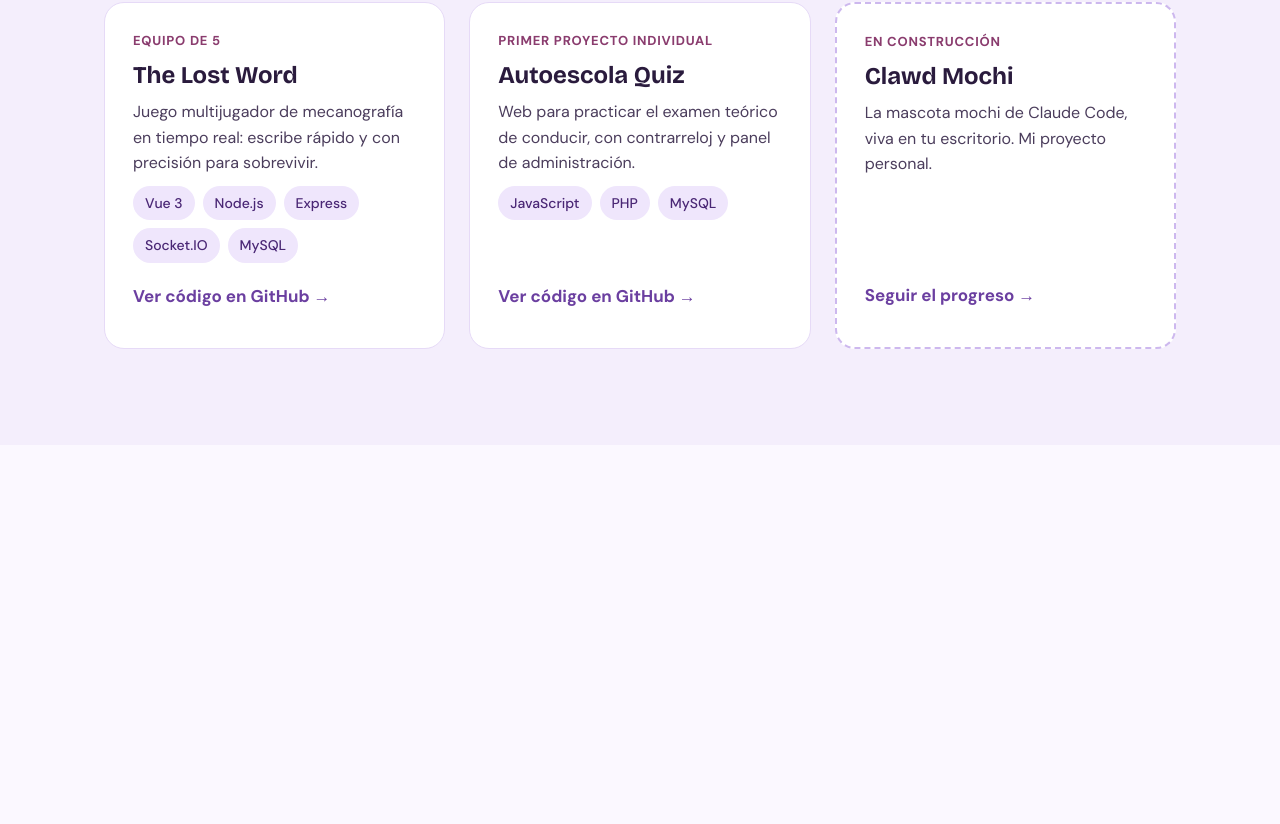
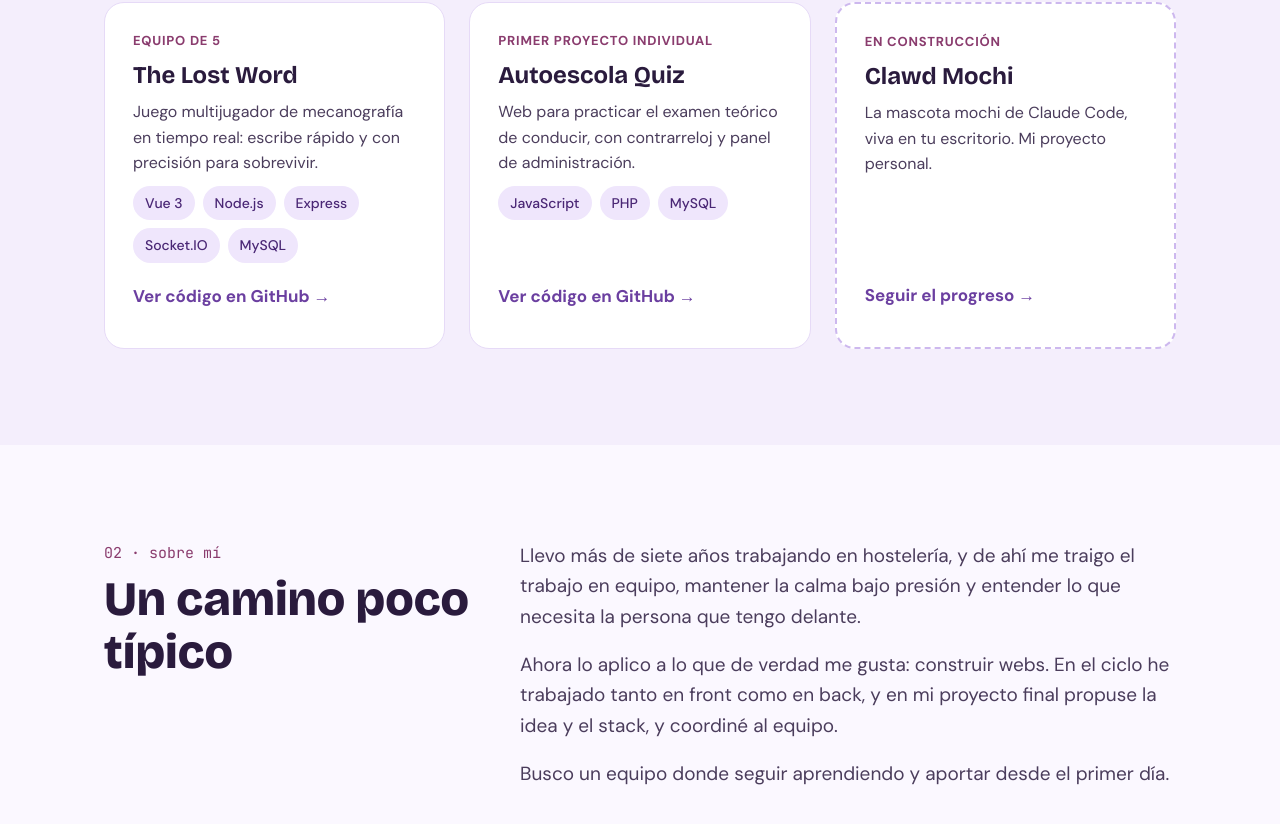
Before and after one commit to valeriazv99/portfolio, a Vue app: page / in a window 1280 px wide. Shown: the part 1699-2523 px from the top of the page. Before the commit the page ends 2144 px from the top, so only its background shows below. Built offline with nearby package versions, Linux system fonts and the light colour scheme.

Commit message:
feat: añade la sección sobre mí

```diff
--- a/src/App.vue
+++ b/src/App.vue
@@ -2,6 +2,7 @@
 import NavBar from "./components/NavBar.vue";
 import HeroSection from "./components/HeroSection.vue";
 import ProjectsSection from "./components/ProjectsSection.vue";
+import AboutSection from "./components/AboutSection.vue";
 </script>
 
 <template>
@@ -9,5 +10,6 @@ import ProjectsSection from "./components/ProjectsSection.vue";
   <main>
     <HeroSection />
     <ProjectsSection />
+    <AboutSection />
   </main>
 </template>
--- /dev/null
+++ b/src/components/AboutSection.vue
@@ -0,0 +1,53 @@
+<template>
+  <section id="sobre-mi" class="about">
+    <div class="about-heading">
+      <p class="section-kicker">02 · sobre mí</p>
+      <h2 class="section-title">Un camino poco típico</h2>
+    </div>
+    <div class="about-text">
+      <p>
+        Llevo más de siete años trabajando en hostelería, y de ahí me traigo el
+        trabajo en equipo, mantener la calma bajo presión y entender lo que
+        necesita la persona que tengo delante.
+      </p>
+      <p>
+        Ahora lo aplico a lo que de verdad me gusta: construir webs. En el ciclo
+        he trabajado tanto en front como en back, y en mi proyecto final propuse
+        la idea y el stack, y coordiné al equipo.
+      </p>
+      <p>
+        Busco un equipo donde seguir aprendiendo y aportar desde el primer día.
+      </p>
+    </div>
+  </section>
+</template>
+
+<style scoped>
+.about {
+  max-width: 1120px;
+  margin: 0 auto;
+  padding: 96px 24px;
+  display: flex;
+  flex-wrap: wrap;
+  gap: 48px;
+}
+
+.about-heading {
+  flex: 1 1 280px;
+  min-width: 0;
+}
+
+.about-text {
+  flex: 2 1 480px;
+  min-width: 0;
+  display: flex;
+  flex-direction: column;
+  gap: 18px;
+  font-size: 19px;
+  color: var(--color-text);
+}
+
+.about-text p {
+  margin: 0;
+}
+</style>
```
